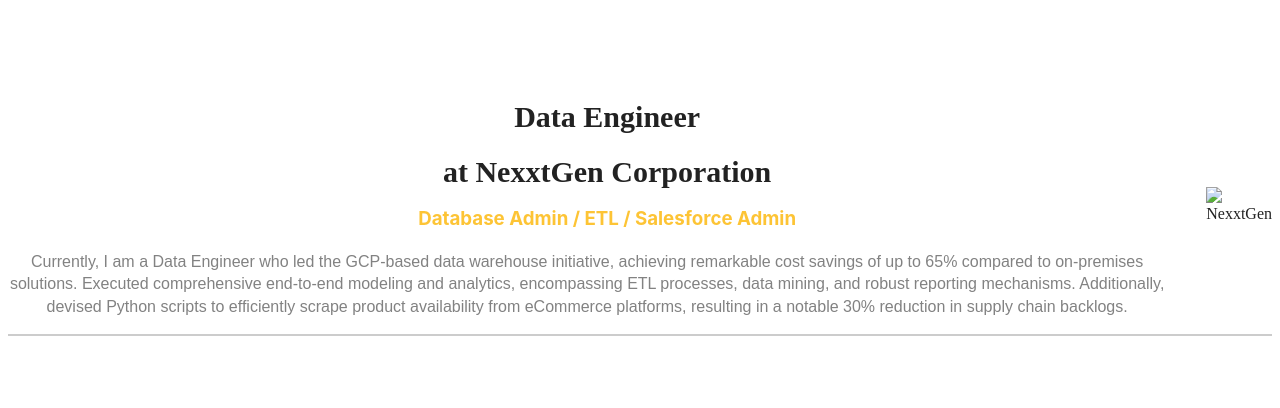
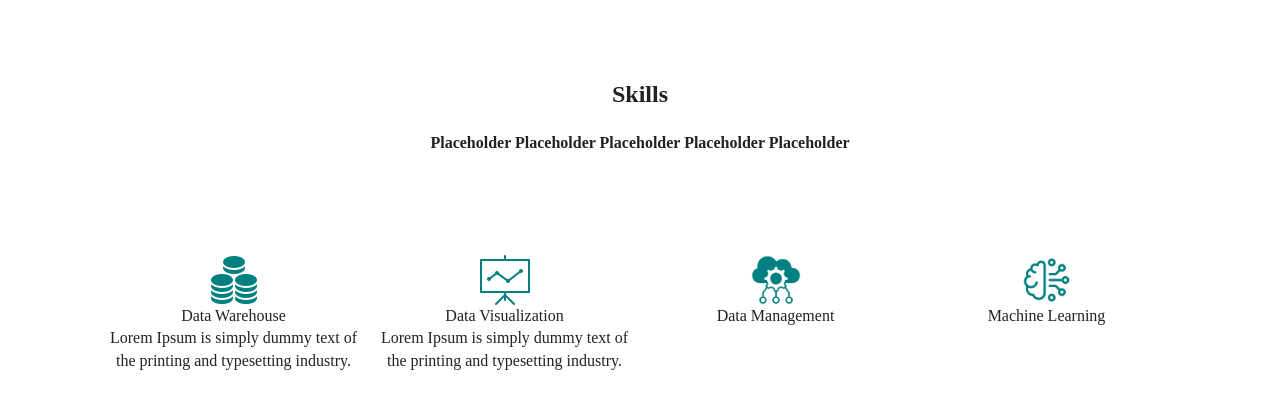
Before and after one commit to cortizftw/portfolio-website, a website built with webpack: page index.html in a window 1280 px wide. Shown: the part 1308-1716 px from the top of the page. Built offline with nearby package versions, Linux system fonts and the light colour scheme; files whose address does not match are found by name.

Commit message:
Working on Skills Section

```diff
--- a/css/style.css
+++ b/css/style.css
@@ -371,6 +371,51 @@
   margin-right: 40px;
 }
 
+.skills-container {
+  align-items: center;
+  justify-content: center;
+  text-align: center;
+}
+
+/* Skills */
+.skills {
+  display: grid;
+  grid-template-columns: repeat(4, 1fr);
+  grid-gap: 20px;
+  /*max-width: 800px;*/
+  margin: 100px;
+}
+
+.icon {
+  display: flex;
+  flex-direction: column;
+  align-items: center;
+  text-align: center;
+}
+
+.icon img {
+  width: 50px; /* Adjust the width as needed */
+  height: 50px; /* Adjust the height as needed */
+}
+
+
+
+
+
+
+
+
+
+
+
+
+
+
+
+
+
+
+
 /* Nexxtgen Section */
 .nexxtgen {
   display: flex;
--- a/index.html
+++ b/index.html
@@ -65,23 +65,30 @@
   </div>
 </div>
 
-<div class="nexxtgen">
-  <img src="satellite.jpg" alt="NexxtGen">
-  <div class="details">
-    <h2>Data Engineer </h2>
-    <h2>at NexxtGen Corporation</h2>
-    <h3>Database Admin / ETL / Salesforce Admin </h3>
-    <p>Currently, I am a Data Engineer who led the GCP-based data warehouse initiative, achieving
-      remarkable cost savings of up to 65% compared to on-premises solutions.
-      Executed comprehensive end-to-end modeling and analytics, encompassing ETL processes, data
-      mining, and robust reporting mechanisms.
-      Additionally, devised Python scripts to efficiently scrape product availability from eCommerce
-      platforms, resulting in a notable 30% reduction
-      in supply chain backlogs.
-    </p>
+<div class="skills-container">
+    <h2>Skills</h2>
+    <h4>Placeholder Placeholder Placeholder Placeholder Placeholder</h4>
+<div class="skills">
+  <div class="icon">
+    <img src="img/datawarehouse.png" alt="Icon 1">
+    <span>Data Warehouse</span>
+    <span>Lorem Ipsum is simply dummy text of the printing and typesetting industry.</span>
+  </div>
+  <div class="icon">
+    <img src="img/data-visualization.png" alt="Icon 2">
+    <span>Data Visualization</span>
+    <span>Lorem Ipsum is simply dummy text of the printing and typesetting industry.</span>
+  </div>
+  <div class="icon">
+    <img src="img/data-management.png" alt="Icon 3">
+    <span>Data Management</span>
+  </div>
+  <div class="icon">
+    <img src="img/machine-learning.png" alt="Icon 4">
+    <span>Machine Learning</span>
   </div>
 </div>
-
+</div>
 
 <script src="js/particles.js"></script>
 <script src="js/app.js"></script>
```
Also changed, not shown: img/data-management.png (added), img/data-visualization.png (added), img/datawarehouse.png (added), img/machine-learning.png (added).
